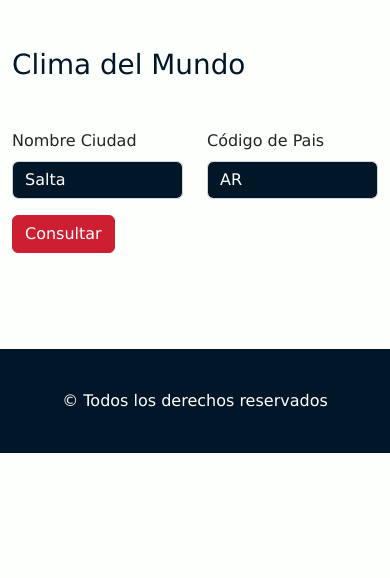
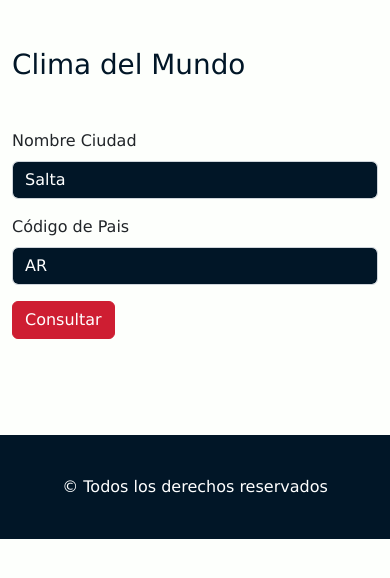
Before and after one commit to rod-cami/tareaClimaRolling, a plain HTML site: page index.html in a window 390 px wide. Drawn offline with nearby package versions, Linux system fonts and the light colour scheme; no server answers.

Commit message:
hice mas bonita la vista del celu

```diff
--- a/index.html
+++ b/index.html
@@ -19,11 +19,11 @@
         <div class="mt-5">
           <form class="mt-5">
             <div class="row">
-              <div class="col-6 mb-3">
+              <div class="col-12 col-md-6 col-lg-6 mb-3">
                 <label class="form-label">Nombre Ciudad</label>
                 <input type="text" class="form-control bgInput text-white" id="nombreCiudad" value="Salta" aria-describedby="emailHelp">
               </div>
-              <div class="col-6 mb-3">
+              <div class="col-12 col-md-6 col-lg-6 mb-3">
                 <label class="form-label">Código de Pais</label>
                 <input type="text" class="form-control text-white bgInput" value="AR" id="codPais">
               </div>
```
